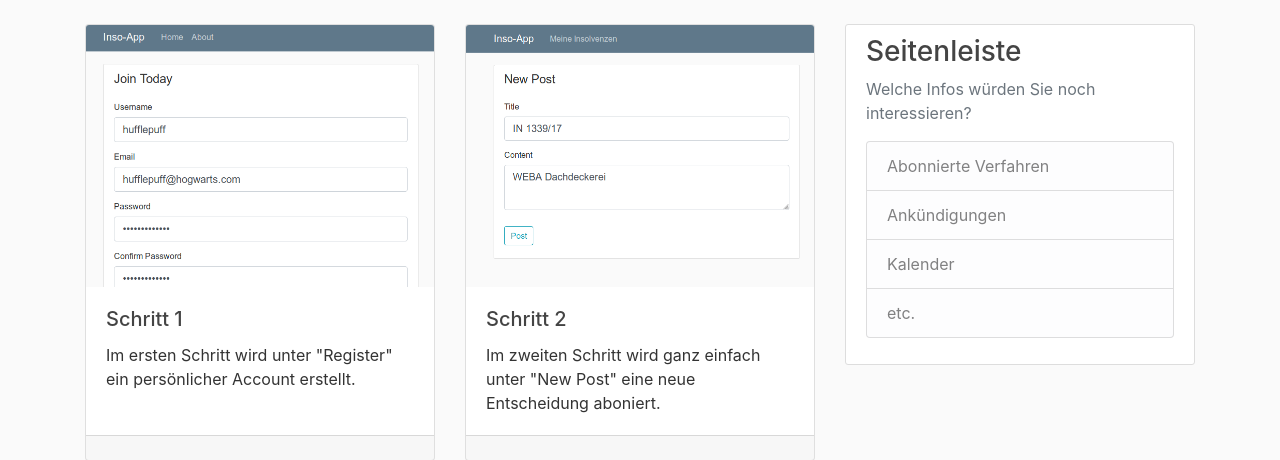
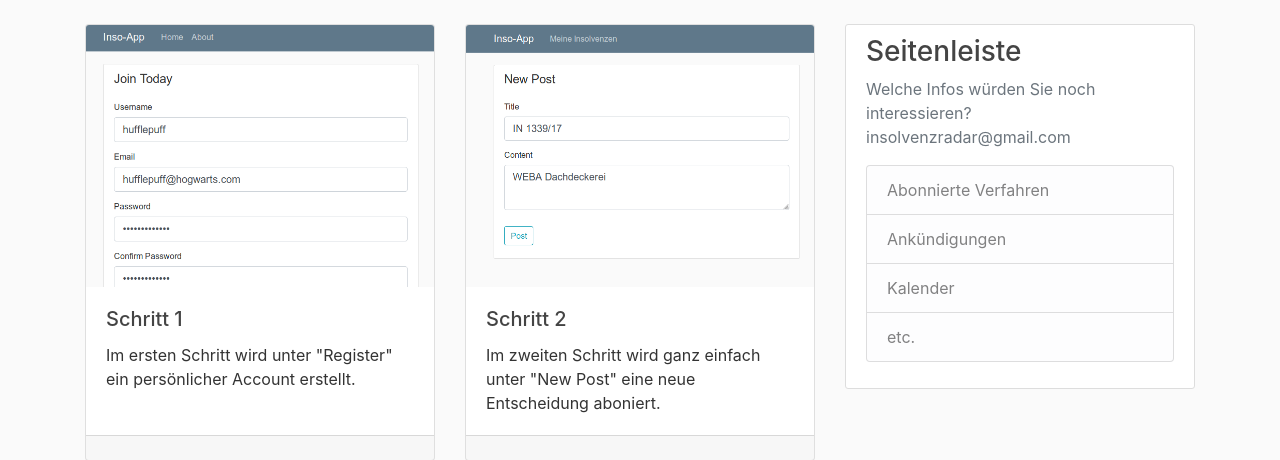
Before and after one commit to agapius/Insolvenzradar, a Flask app: page /about in a window 1280 px wide. Shown: the part 56-516 px from the top of the page. Run offline with Flask 2, Linux system fonts and the light colour scheme; some libraries are stand-ins or nearby versions.

Commit message:
layout seitenleiste email

```diff
--- a/inso/templates/layout.html
+++ b/inso/templates/layout.html
@@ -66,6 +66,7 @@
 			<div class="content-section">
 			<h3>Seitenleiste</h3>
 			<p class='text-muted'>Welche Infos würden Sie noch interessieren?
+				insolvenzradar@gmail.com
 				<ul class="list-group">
 				<li class="list-group-item list-group-item-light">Abonnierte Verfahren</li>
 				<li class="list-group-item list-group-item-light">Ankündigungen</li>
```
